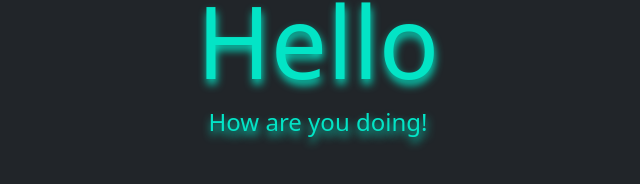
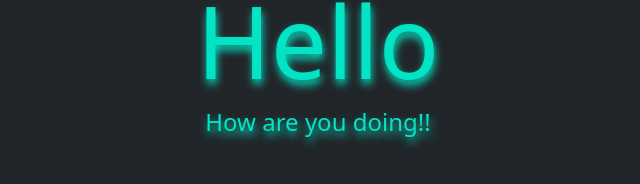
Before and after one commit to alideveloper15/Js-First-Console-Testing, a plain HTML site: page index.html in a window 1280 px wide. Shown: the part 338-522 px from the top of the page, 322-962 px from the left. Drawn offline with nearby package versions, Linux system fonts and the light colour scheme.

Commit message:
Javascript testing

```diff
--- a/index.html
+++ b/index.html
@@ -24,7 +24,7 @@
     <div class="parent">
         <div class="child">
             <h1 class="text-primary-white">Hello</h1>
-            <h4 class="text-primary-white">How are you doing!</h4>
+            <h4 class="text-primary-white">How are you doing!!</h4>
         </div>
     </div>
 
```
